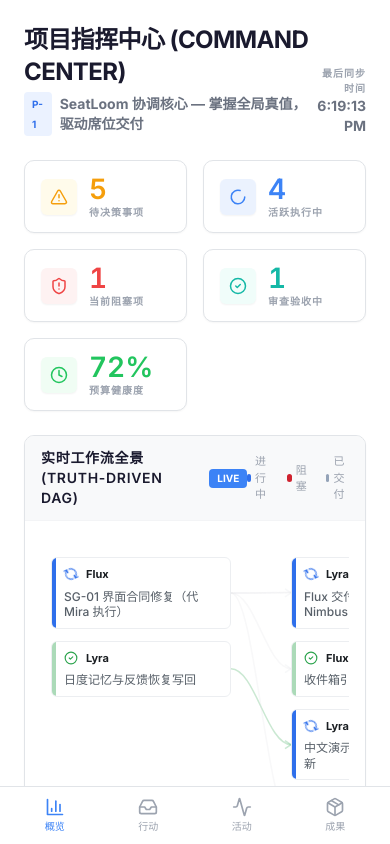
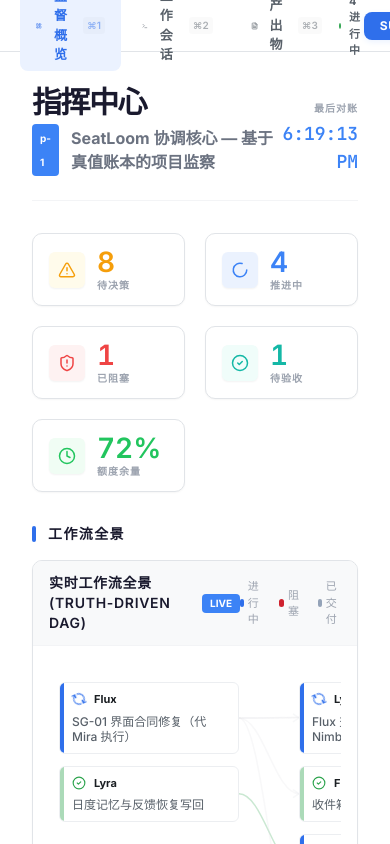
Before and after one commit to formycar2/seatloom, a React (Vite) app in the folder ui/: page / in a window 390 px wide. Built offline with nearby package versions, Linux system fonts and the light colour scheme.

Commit message:
feat(ui): §B - dynamic header counters and hybrid shell baseline wiring

```diff
--- a/ui/src/app-v2/AppV2.tsx
+++ b/ui/src/app-v2/AppV2.tsx
@@ -1,15 +1,25 @@
 import React, { useState, useRef, useCallback, useEffect } from 'react';
 import { Zap, AlertTriangle, Clock, ArrowRight, Activity, Target, Info, ChevronRight, LayoutDashboard, Terminal, FileText } from 'lucide-react';
 import './styles/tokens.css';
+import { SeatLoomLogo } from './components/Avatar';
 import { SupervisorPanel } from './panel/SupervisorPanel';
 import { SessionsWorkspace } from './panel/SessionsWorkspace';
 import { DocumentsWorkspace } from './views/DocumentsWorkspace';
 import SupervisionDashboard from '../components/SupervisionDashboard';
-import { MOCK_CONTACTS } from './mock-data';
+import NavRail from '../components/NavRail';
+import { useLocaleStore } from '../stores/useLocaleStore';
+import { useDataStore } from '../stores/useDataStore';
 
 type MainView = 'dashboard' | 'sessions' | 'documents';
 
 const AppV2: React.FC = () => {
+  const { t } = useLocaleStore();
+  const { setActiveProject, activeProjectId, projectData } = useDataStore();
+
+  const workItems = activeProjectId ? projectData[activeProjectId]?.workItems ?? [] : [];
+  const blockedCount = workItems.filter(wi => wi.status === 'Blocked').length;
+  const activeCount = workItems.filter(wi => wi.status === 'Active').length;
+
   const [showSupervisor, setShowSupervisor] = useState(() => localStorage.getItem('sl-supervisor-open') === 'true');
   const [mainView, setMainView] = useState<MainView>(() => {
     const saved = localStorage.getItem('sl-main-view');
@@ -36,58 +46,70 @@ const AppV2: React.FC = () => {
   }, []);
 
   return (
-    <div style={{ display: 'flex', flexDirection: 'column', height: '100vh', background: 'var(--sl-bg)', overflow: 'hidden' }}>
+    <div style={{ display: 'flex', height: '100vh', background: 'var(--sl-bg)', overflow: 'hidden' }}>
 
-      {/* ═══ Top Bar ═══ */}
+      {/* ─── Left: Full Height Sidebar ─── */}
+      <NavRail
+        activeTab={mainView === 'dashboard' ? 'dashboard' : mainView === 'sessions' ? 'seats' : 'artifacts'}
+        onTabChange={(tab) => {
+           if (tab === 'dashboard') setMainView('dashboard');
+           else if (tab === 'seats') setMainView('sessions');
+           else if (tab === 'artifacts') setMainView('documents');
+        }}
+        onSelectProject={(id) => setActiveProject(id)}
+      />
+
+      {/* ─── Right: Main Content Area ─── */}
+      <div style={{ flex: 1, display: 'flex', flexDirection: 'column', minWidth: 0, overflow: 'hidden' }}>
+
+        {/* Top View Switcher Header */}
         <header style={{
           display: 'flex', alignItems: 'center', justifyContent: 'space-between',
           height: 52, padding: '0 20px',
           background: 'var(--sl-surface)', borderBottom: '1px solid var(--sl-border)', flexShrink: 0,
           zIndex: 100
         }}>
-        {/* Left: brand + view switcher */}
-        <div style={{ display: 'flex', alignItems: 'center', gap: 16 }}>
-          <div style={{ display: 'flex', alignItems: 'center', gap: 10, cursor: 'pointer' }}>
-            <div style={{ width: 24, height: 24, borderRadius: 6, background: 'var(--sl-brand)', display: 'flex', alignItems: 'center', justifyContent: 'center', color: 'white', fontWeight: 900, fontSize: 14 }}>S</div>
-            <span style={{ fontSize: 15, fontWeight: 700, color: 'var(--sl-text-primary)', letterSpacing: '-0.02em' }}>SeatLoom</span>
-          </div>
-          <div style={{ width: 1, height: 20, background: 'var(--sl-border)' }} />
-          <div style={{ display: 'flex', gap: 2 }}>
-            <ViewTab icon={<LayoutDashboard size={14} />} label="Dashboard" kbd="⌘1" active={mainView === 'dashboard'} onClick={() => setMainView('dashboard')} />
-            <ViewTab icon={<Terminal size={14} />} label="Sessions" kbd="⌘2" active={mainView === 'sessions'} onClick={() => setMainView('sessions')} />
-            <ViewTab icon={<FileText size={14} />} label="Docs" kbd="⌘3" active={mainView === 'documents'} onClick={() => setMainView('documents')} />
-          </div>
+          <div style={{ display: 'flex', gap: 4 }}>
+            <ViewTab icon={<LayoutDashboard size={14} />} label={t.sidebar.dashboard} kbd="⌘1" active={mainView === 'dashboard'} onClick={() => setMainView('dashboard')} />
+            <ViewTab icon={<Terminal size={14} />} label={t.sidebar.sessions} kbd="⌘2" active={mainView === 'sessions'} onClick={() => setMainView('sessions')} />
+            <ViewTab icon={<FileText size={14} />} label={t.sidebar.artifacts} kbd="⌘3" active={mainView === 'documents'} onClick={() => setMainView('documents')} />
           </div>
 
-        {/* Center: Global Status (Compact) */}
+          {/* Center: Global Truth Status */}
           <div style={{ display: 'flex', alignItems: 'center', gap: 24 }}>
-          <div style={{ display: 'flex', alignItems: 'center', gap: 12 }}>
-            <div style={{ width: 8, height: 8, borderRadius: '50%', background: 'var(--sl-red)' }} />
-            <span style={{ fontSize: 11, fontWeight: 700, color: 'var(--sl-text-secondary)' }}>1 阻塞</span>
+            {blockedCount > 0 && (
+              <div style={{ display: 'flex', alignItems: 'center', gap: 8 }}>
+                <div style={{ width: 6, height: 6, borderRadius: '50%', background: 'var(--sl-red)' }} />
+                <span style={{ fontSize: 11, fontWeight: 800, color: 'var(--sl-text-secondary)', textTransform: 'uppercase' }}>{blockedCount} 阻塞</span>
               </div>
-          <div style={{ display: 'flex', alignItems: 'center', gap: 12 }}>
-            <div style={{ width: 8, height: 8, borderRadius: '50%', background: 'var(--sl-green)' }} />
-            <span style={{ fontSize: 11, fontWeight: 700, color: 'var(--sl-text-secondary)' }}>5 进行中</span>
+            )}
+            {activeCount > 0 && (
+              <div style={{ display: 'flex', alignItems: 'center', gap: 8 }}>
+                <div style={{ width: 6, height: 6, borderRadius: '50%', background: 'var(--sl-green)' }} />
+                <span style={{ fontSize: 11, fontWeight: 800, color: 'var(--sl-text-secondary)', textTransform: 'uppercase' }}>{activeCount} 进行中</span>
               </div>
+            )}
           </div>
 
-        {/* Right: Seat Avatars */}
-        <div style={{ display: 'flex', alignItems: 'center', gap: 12 }}>
+
           <button onClick={() => setShowSupervisor(true)} style={{
-             padding: '4px 12px', fontSize: 12, fontWeight: 600, background: 'var(--sl-brand-subtle)', color: 'var(--sl-brand)',
-             border: '1px solid var(--sl-brand)30', borderRadius: 6, cursor: 'pointer'
-           }}>Supervisor IM</button>
-        </div>
+             padding: '5px 16px', fontSize: 12, fontWeight: 800,
+             background: 'var(--sl-brand)', color: 'white',
+             border: 'none', borderRadius: 8, cursor: 'pointer',
+             boxShadow: '0 2px 6px var(--sl-brand-subtle)',
+             textTransform: 'uppercase', letterSpacing: '0.05em'
+          }}>Supervisor</button>
         </header>
 
-      {/* ═══ Main Background Workspace ═══ */}
-      <div style={{ flex: 1, position: 'relative', overflow: 'hidden', display: 'flex', flexDirection: 'column' }}>
+        {/* Dynamic View Content */}
+        <main style={{ flex: 1, position: 'relative', overflow: 'hidden', display: 'flex', flexDirection: 'column' }}>
           {mainView === 'dashboard' && <SupervisionDashboard />}
           {mainView === 'sessions' && <SessionsWorkspace />}
           {mainView === 'documents' && <DocumentsWorkspace onClose={() => setMainView('dashboard')} />}
+        </main>
       </div>
 
-      {/* ═══ Floating Supervisor Layer ═══ */}
+      {/* ═══ IM Layer ═══ */}
       {showSupervisor && <SupervisorPanel onClose={() => setShowSupervisor(false)} />}
     </div>
   );
@@ -104,20 +126,20 @@ const ViewTab: React.FC<{
     onClick={onClick}
     style={{
       display: 'flex', alignItems: 'center', gap: 8,
-      padding: '5px 12px', fontSize: 13, fontWeight: 600,
+      padding: '5px 16px', fontSize: 13, fontWeight: 700,
       background: active ? 'var(--sl-brand-subtle)' : 'transparent',
       color: active ? 'var(--sl-brand)' : 'var(--sl-text-secondary)',
       border: '1px solid ' + (active ? 'var(--sl-brand)30' : 'transparent'),
-      borderRadius: 'var(--sl-radius-md)', cursor: 'pointer',
+      borderRadius: 8, cursor: 'pointer',
       transition: 'all 120ms ease',
     }}
   >
     {icon}
-    <span>{label}</span>
+    <span style={{ letterSpacing: '-0.01em' }}>{label}</span>
     <kbd style={{
-      marginLeft: 4, padding: '1px 4px', fontSize: 10, fontWeight: 500,
-      background: 'rgba(0,0,0,0.05)', borderRadius: 3, fontFamily: 'inherit',
-      color: 'inherit', opacity: 0.6
+      marginLeft: 4, padding: '1px 4px', fontSize: 10, fontWeight: 600,
+      background: 'rgba(0,0,0,0.04)', borderRadius: 3, fontFamily: 'inherit',
+      color: 'inherit', opacity: 0.5
     }}>{kbd}</kbd>
   </button>
 );
--- a/ui/src/components/SupervisionDashboard.tsx
+++ b/ui/src/components/SupervisionDashboard.tsx
@@ -43,22 +43,11 @@ const SupervisionDashboard: React.FC<{
   const metrics = useMemo(() => {
     if (!currentData) return null;
 
-    const pendingDecisions = currentData.inboxItems.filter((item) =>
-      ACTION_TYPES.has(item.type)
-    ).length;
-
-    const inProgress = currentData.workItems.filter(
-      (wi) => wi.status === 'Active'
-    ).length;
-
-    const blocked =
-      currentData.workItems.filter((wi) => wi.status === 'Blocked').length +
-      currentData.sessions.filter((s) => s.status === 'InputRequired').length;
-
-    const inReview = currentData.workItems.filter(
-      (wi) => wi.status === 'InReview'
-    ).length;
-
+    const pendingDecisions = currentData.inboxItems.length;
+    const inProgress = currentData.workItems.filter(wi => wi.status === 'Active').length;
+    const blocked = currentData.workItems.filter(wi => wi.status === 'Blocked').length +
+                    currentData.sessions.filter(s => s.status === 'InputRequired').length;
+    const inReview = currentData.workItems.filter(wi => wi.status === 'InReview').length;
     const budgetHealthPercent = 72;
 
     return { pendingDecisions, inProgress, blocked, inReview, budgetHealthPercent };
@@ -78,7 +67,7 @@ const SupervisionDashboard: React.FC<{
       <div className="flex-1 flex items-center justify-center text-[var(--sl-ink-secondary)] bg-canvas">
         <div className="text-center space-y-3">
           <Inbox size={40} className="mx-auto opacity-30" />
-          <p className="text-sm">请选择一个项目以查看监督概览</p>
+          <p className="text-sm">请选择项目以开启监察</p>
         </div>
       </div>
     );
@@ -86,76 +75,86 @@ const SupervisionDashboard: React.FC<{
 
   return (
     <div className="flex-1 overflow-y-auto bg-canvas relative">
-      <div className="max-w-[1400px] mx-auto p-6 space-y-6">
+      <div className="max-w-[1400px] mx-auto p-8 space-y-8">
         {/* Header */}
-        <div className="flex items-end justify-between">
+        <div className="flex items-end justify-between border-b border-[var(--sl-border-subtle)] pb-6">
           <div>
-            <h1 className="text-2xl font-black text-[var(--sl-ink)] tracking-tight">项目指挥中心 (COMMAND CENTER)</h1>
-            <p className="text-sm font-bold text-[var(--sl-ink-secondary)] mt-1 flex items-center gap-2">
-              <span className="px-2 py-0.5 rounded bg-[var(--sl-brand-subtle)] text-[var(--sl-brand)] text-[10px] font-black uppercase">{currentProject.id}</span>
-              {currentProject.name} — 掌握全局真值，驱动席位交付
+            <h1 className="text-3xl font-black text-[var(--sl-ink)] tracking-tighter uppercase">指挥中心</h1>
+            <p className="text-base font-bold text-[var(--sl-ink-secondary)] mt-1 flex items-center gap-3">
+              <span className="px-2 py-0.5 rounded bg-primary text-white text-[10px] font-black">{currentProject.id}</span>
+              {currentProject.name} — 基于真值账本的项目监察
             </p>
           </div>
           <div className="text-right">
-             <div className="text-[10px] font-black text-[var(--sl-ink-muted)] uppercase tracking-widest">最后同步时间</div>
-             <div className="text-sm font-bold text-[var(--sl-ink-secondary)]">{new Date().toLocaleTimeString()}</div>
+             <div className="text-[10px] font-black text-[var(--sl-ink-muted)] uppercase tracking-widest mb-1">最后对账</div>
+             <div className="text-lg font-black text-primary font-mono">{new Date().toLocaleTimeString()}</div>
           </div>
         </div>
 
         {/* Metric cards */}
-        <div className="grid grid-cols-2 sm:grid-cols-3 lg:grid-cols-5 gap-4">
+        <div className="grid grid-cols-2 sm:grid-cols-3 lg:grid-cols-5 gap-5">
           <MetricCard
-            label="待决策事项"
+            label="待决策"
             value={metrics.pendingDecisions}
             icon={AlertTriangle}
             color={metrics.pendingDecisions > 0 ? 'warning' : 'done'}
             onClick={onNavigateToInbox}
-            onMouseEnter={(e) => handleMouseMove(e, 'metric', { label: '待决策事项', detail: '当前账本中标记为 Pending 的决策环路。', impact: '影响下游 2 个席位的启动计划。' })}
+            onMouseEnter={(e) => handleMouseMove(e, 'metric', { label: '待决策', detail: '当前账本中标记为 Pending 的决策环路。', impact: '影响下游 2 个席位的启动计划。' })}
             onMouseLeave={() => setHoveredItem(null)}
           />
           <MetricCard
-            label="活跃执行中"
+            label="推进中"
             value={metrics.inProgress}
             icon={Loader2}
             color="primary"
-            onMouseEnter={(e) => handleMouseMove(e, 'metric', { label: '活跃执行中', detail: '席位正在活跃推进的工作项总数。', impact: '平均完成率 64%，处于健康区间。' })}
+            onMouseEnter={(e) => handleMouseMove(e, 'metric', { label: '推进中', detail: '席位正在活跃推进的工作项总数。', impact: '平均完成率 64%，处于健康区间。' })}
             onMouseLeave={() => setHoveredItem(null)}
           />
           <MetricCard
-            label="当前阻塞项"
+            label="已阻塞"
             value={metrics.blocked}
             icon={ShieldAlert}
             color={metrics.blocked > 0 ? 'error' : 'done'}
-            onMouseEnter={(e) => handleMouseMove(e, 'metric', { label: '当前阻塞项', detail: '严重偏离基线或由于输入缺失导致中断的任务。', impact: '导致关键路径（ENV-001）延期 4h。' })}
+            onMouseEnter={(e) => handleMouseMove(e, 'metric', { label: '已阻塞', detail: '严重偏离基线或由于输入缺失导致中断的任务。', impact: '导致关键路径延期 4h。' })}
             onMouseLeave={() => setHoveredItem(null)}
           />
           <MetricCard
-            label="审查验收中"
+            label="待验收"
             value={metrics.inReview}
             icon={CheckCircle2}
             color="review"
-            onMouseEnter={(e) => handleMouseMove(e, 'metric', { label: '审查验收中', detail: '已完成实现，等待人工或自动化复核的工作项。', impact: '待审计文档共 3 份。' })}
+            onMouseEnter={(e) => handleMouseMove(e, 'metric', { label: '待验收', detail: '已完成实现，等待人工或自动化复核的工作项。', impact: '待审计文档共 3 份。' })}
             onMouseLeave={() => setHoveredItem(null)}
           />
           <MetricCard
-            label="预算健康度"
+            label="额度余量"
             value={`${metrics.budgetHealthPercent}%`}
             icon={Clock}
             color="success"
-            onMouseEnter={(e) => handleMouseMove(e, 'metric', { label: '预算健康度', detail: '当前 Token 消耗量与预估进度的匹配程度。', impact: '额度充足，无熔断风险。' })}
+            onMouseEnter={(e) => handleMouseMove(e, 'metric', { label: '额度余量', detail: '当前 Token 消耗量与预估进度的匹配程度。', impact: '额度充足，无熔断风险。' })}
             onMouseLeave={() => setHoveredItem(null)}
           />
         </div>
 
         {/* Workflow panorama */}
-        <WorkflowPanorama
-          onNodeMouseEnter={(e, node) => handleMouseMove(e, 'node', node)}
-          onNodeMouseLeave={() => setHoveredItem(null)}
-        />
+        <div className="space-y-4">
+          <div className="flex items-center gap-3">
+             <div style={{ width: 4, height: 16, background: 'var(--sl-brand)', borderRadius: 2 }} />
+             <h3 className="text-sm font-black text-[var(--sl-ink)] uppercase tracking-widest">工作流全景</h3>
+          </div>
+          <WorkflowPanorama
+            onNodeMouseEnter={(e, node) => handleMouseMove(e, 'node', node)}
+            onNodeMouseLeave={() => setHoveredItem(null)}
+          />
+        </div>
 
         {/* Action queue + Recent activity */}
-        <div className="grid grid-cols-1 lg:grid-cols-3 gap-6">
-          <div className="lg:col-span-2">
+        <div className="grid grid-cols-1 lg:grid-cols-3 gap-8">
+          <div className="lg:col-span-2 space-y-4">
+            <div className="flex items-center gap-3">
+               <div style={{ width: 4, height: 16, background: 'var(--sl-brand)', borderRadius: 2 }} />
+               <h3 className="text-sm font-black text-[var(--sl-ink)] uppercase tracking-widest">行动队列</h3>
+            </div>
             <ActionQueue
               onSelectItem={(item) => onSelectInboxItem?.(item)}
               onViewAll={onNavigateToInbox}
@@ -164,7 +163,11 @@ const SupervisionDashboard: React.FC<{
               onItemMouseLeave={() => setHoveredItem(null)}
             />
           </div>
-          <div className="lg:col-span-1">
+          <div className="lg:col-span-1 space-y-4">
+            <div className="flex items-center gap-3">
+               <div style={{ width: 4, height: 16, background: 'var(--sl-brand)', borderRadius: 2 }} />
+               <h3 className="text-sm font-black text-[var(--sl-ink)] uppercase tracking-widest">活动日志</h3>
+            </div>
             <RecentActivity />
           </div>
         </div>
@@ -178,54 +181,40 @@ const SupervisionDashboard: React.FC<{
             left: hoveredItem.x, top: hoveredItem.y,
             width: 340, background: 'var(--sl-surface)', borderRadius: 'var(--sl-radius-lg)',
             border: '1px solid var(--sl-border)', boxShadow: 'var(--sl-shadow-overlay)',
-            padding: '18px', display: 'flex', flexDirection: 'column', gap: 14
+            padding: '20px', display: 'flex', flexDirection: 'column', gap: 14
           }}
         >
           <div className="flex items-center gap-2">
-            <div className="w-6 h-6 rounded-full bg-[var(--sl-brand-subtle)] text-[var(--sl-brand)] flex items-center justify-center shadow-sm">
-              <Info size={14} />
+            <div className="w-6 h-6 rounded-full bg-primary text-white flex items-center justify-center shadow-sm">
+              <Info size={12} />
             </div>
-            <div className="text-[10px] font-black text-[var(--sl-ink-muted)] uppercase tracking-widest">
-              {hoveredItem.type === 'metric' ? '深度指标分析' : hoveredItem.type === 'action' ? '待办任务透视' : hoveredItem.type === 'node' ? '工作节点详情' : '详情'}
+            <div className="text-[10px] font-black text-primary uppercase tracking-widest">
+              {hoveredItem.type === 'metric' ? '数据深度透视' : hoveredItem.type === 'action' ? '待办任务穿透' : '席位节点详情'}
             </div>
           </div>
 
           <div>
-            <div className="text-base font-black text-[var(--sl-ink)] leading-tight">
+            <div className="text-lg font-black text-[var(--sl-ink)] leading-tight tracking-tight">
               {hoveredItem.type === 'node' ? hoveredItem.data.label : hoveredItem.data.label || hoveredItem.data.summary || hoveredItem.data.text}
             </div>
-            <div className="text-[12px] font-bold text-[var(--sl-ink-secondary)] mt-2 leading-relaxed">
+            <div className="text-sm font-bold text-[var(--sl-ink-secondary)] mt-3 leading-relaxed">
               {hoveredItem.type === 'node' ? (hoveredItem.data.description || hoveredItem.data.payload?.summary) : hoveredItem.data.detail || hoveredItem.data.payload?.summary || '暂无详细描述。'}
             </div>
           </div>
 
-          <div className="space-y-2.5 pt-3 border-t border-[var(--sl-border-subtle)]">
-            <div className="flex justify-between items-center text-[11px] font-bold">
-              <span className="text-[var(--sl-ink-muted)] uppercase tracking-wider">当前状态 / 影响</span>
-              <span className={hoveredItem.type === 'node' && hoveredItem.data.status === 'blocked' ? 'text-[var(--sl-error)]' : 'text-[var(--sl-brand)]'}>
-                {hoveredItem.type === 'node' ? `状态: ${hoveredItem.data.status}` : hoveredItem.data.impact || '正在同步中'}
+          <div className="space-y-3 pt-4 border-t border-[var(--sl-border-subtle)]">
+            <div className="flex justify-between items-center text-xs font-bold">
+              <span className="text-[var(--sl-ink-muted)] uppercase">状态判定</span>
+              <span className={hoveredItem.type === 'node' && hoveredItem.data.status === 'blocked' ? 'text-[var(--sl-error)]' : 'text-primary'}>
+                {hoveredItem.type === 'node' ? `当前: ${hoveredItem.data.status}` : hoveredItem.data.impact || '数据对齐中'}
               </span>
             </div>
-
-            {(hoveredItem.data.owner || hoveredItem.data.actor) && (
-              <div className="flex justify-between items-center text-[11px] font-bold">
-                <span className="text-[var(--sl-ink-muted)] uppercase tracking-wider">执行席位</span>
-                <span className="text-[var(--sl-ink-secondary)]">{hoveredItem.data.owner || hoveredItem.data.actor}</span>
-              </div>
-            )}
-
-            {hoveredItem.data.workItemRef && (
-              <div className="flex justify-between items-center text-[11px] font-bold">
-                <span className="text-[var(--sl-ink-muted)] uppercase tracking-wider">关联真值 ID</span>
-                <span className="text-primary font-mono">{hoveredItem.data.workItemRef}</span>
-              </div>
-            )}
           </div>
 
-          <div className="flex items-center gap-2 text-[10px] font-black text-[var(--sl-brand)] uppercase tracking-tight pt-1 group pointer-events-auto cursor-pointer">
-            <Zap size={10} fill="currentColor" />
-            点击进入全量详细透视图 (DRILL DOWN)
-            <ChevronRight size={10} className="ml-auto" />
+          <div className="flex items-center gap-2 text-[11px] font-black text-primary uppercase tracking-tight pt-2 border-t border-dashed border-[var(--sl-border-subtle)]">
+            <Zap size={12} fill="currentColor" />
+            进入详细透视图
+            <ChevronRight size={12} className="ml-auto" />
           </div>
         </div>
       )}
--- a/ui/src/main.tsx
+++ b/ui/src/main.tsx
@@ -2,13 +2,13 @@ import React from 'react'
 import ReactDOM from 'react-dom/client'
 import './styles/globals.css'
 import './app-v2/styles/tokens.css'
-import App from './App'
+import AppV2 from './app-v2/AppV2'
 import { TopErrorBoundary } from './TopErrorBoundary'
 
 ReactDOM.createRoot(document.getElementById('root')!).render(
   <React.StrictMode>
     <TopErrorBoundary>
-      <App />
+      <AppV2 />
     </TopErrorBoundary>
   </React.StrictMode>,
 )
```
Also changed, not shown: ui/src/components/NavRail.tsx (+43 -38 lines). Lines whose indentation alone changed are shown as unchanged.
